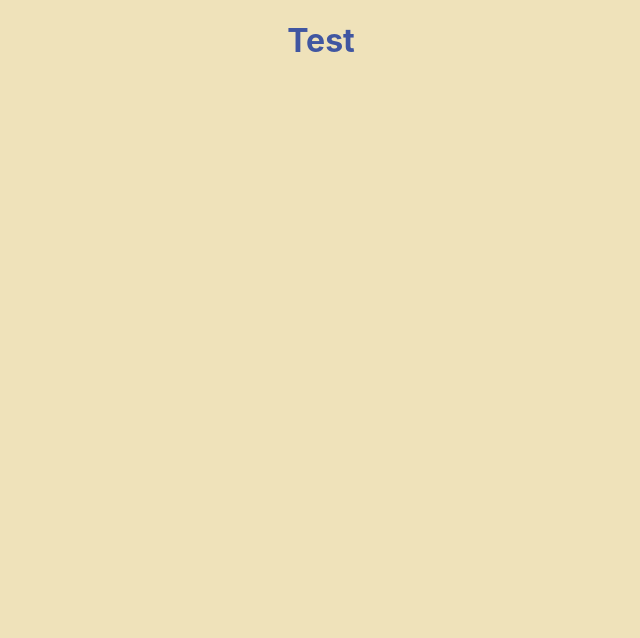
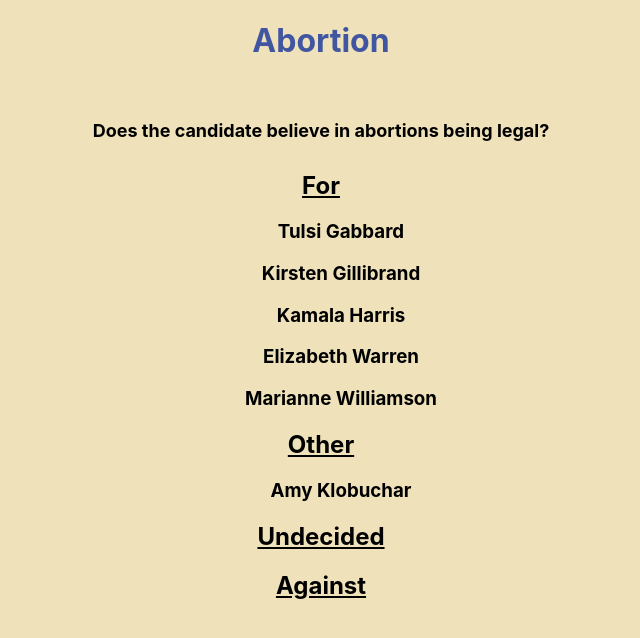
Before and after one commit to jamiemiller8/2020-presidential-candidates, a React (Create React App) app: page /issues/abortion in a window 1280 px wide. Shown: the top 638 px of the page, without its empty margins (319-959 px from the left). Built offline with nearby package versions, Linux system fonts and the light colour scheme.

Commit message:
experimenting with abortion issue file

```diff
--- /dev/null
+++ b/src/Issue/Abortion.css
@@ -0,0 +1,11 @@
+.abortion-categories {
+
+}
+
+.sub-head {
+    text-decoration: underline;
+}
+
+ul {
+    list-style: none;
+}
--- a/src/Issue/Abortion.js
+++ b/src/Issue/Abortion.js
@@ -1,10 +1,63 @@
 import React, { Component } from "react";
+import './Abortion.css';
 
 class Abortion extends Component {
     render() {
         return (
-            <h1>Test</h1>
-
+            <div className="abortion">
+                <div className="abortion-header">
+                <h1>Abortion</h1>
+                <p>Does the candidate believe in abortions being legal?</p>
+                </div>
+                <div className="abortion-categories">
+                    <div className="sub-head">
+                    <h2>For</h2>
+                    </div>
+                    <ul>
+                        <li>
+                            <h3>
+                                <span>Tulsi Gabbard</span>
+                            </h3>
+                        </li>
+                        <li>
+                            <h3>
+                                <span>Kirsten Gillibrand</span>
+                            </h3>
+                        </li>
+                        <li>
+                            <h3>
+                                <span>Kamala Harris</span>
+                            </h3>
+                        </li>
+                        <li>
+                            <h3>
+                                <span>Elizabeth Warren</span>
+                            </h3>
+                        </li>
+                        <li>
+                            <h3>
+                                <span>Marianne Williamson</span>
+                            </h3>
+                        </li>
+                    </ul>
+                    <div className="sub-head">
+                    <h2>Other</h2>
+                    </div>
+                    <ul>
+                        <li>
+                            <h3>
+                                <span>Amy Klobuchar</span>
+                            </h3>
+                        </li>
+                    </ul>
+                    <div className="sub-head">
+                    <h2>Undecided</h2>
+                    </div>
+                    <div className="sub-head">
+                    <h2>Against</h2>
+                    </div>
+                </div>
+            </div>
         )
     }
 }
```
